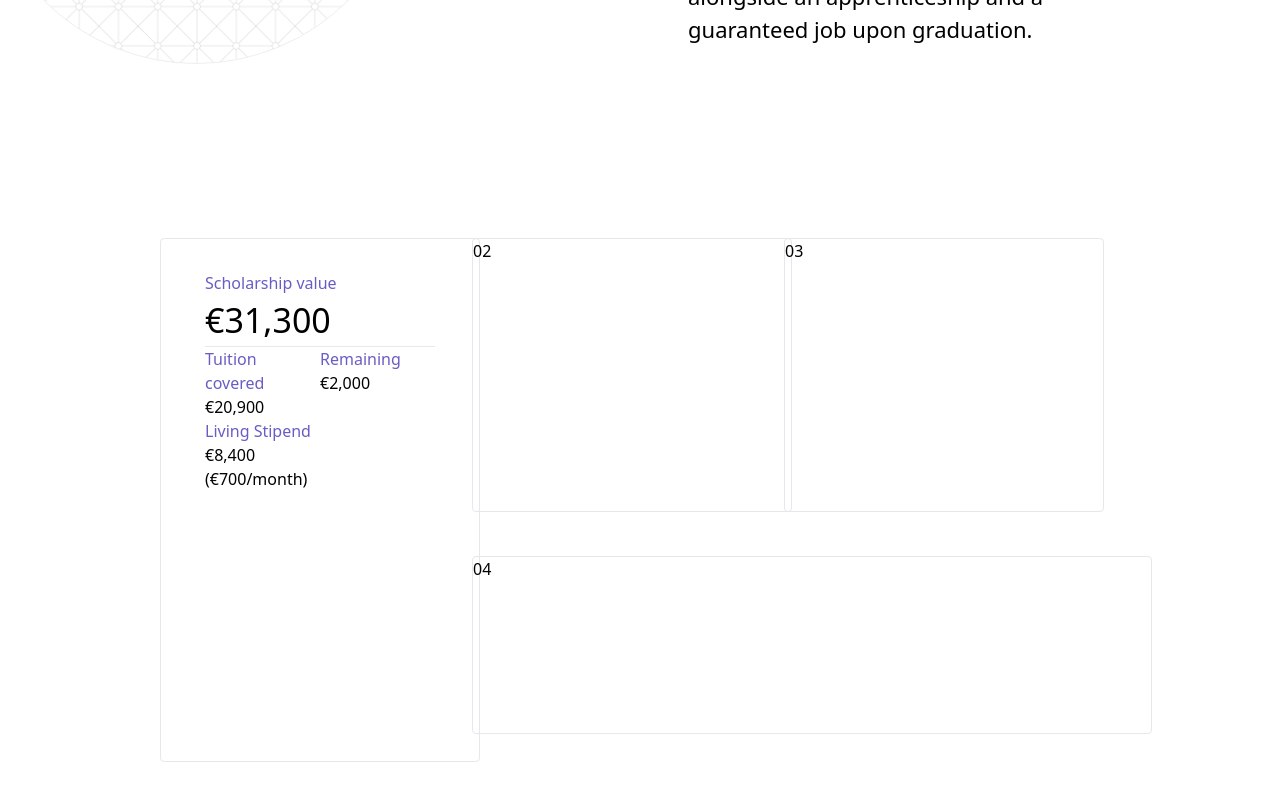
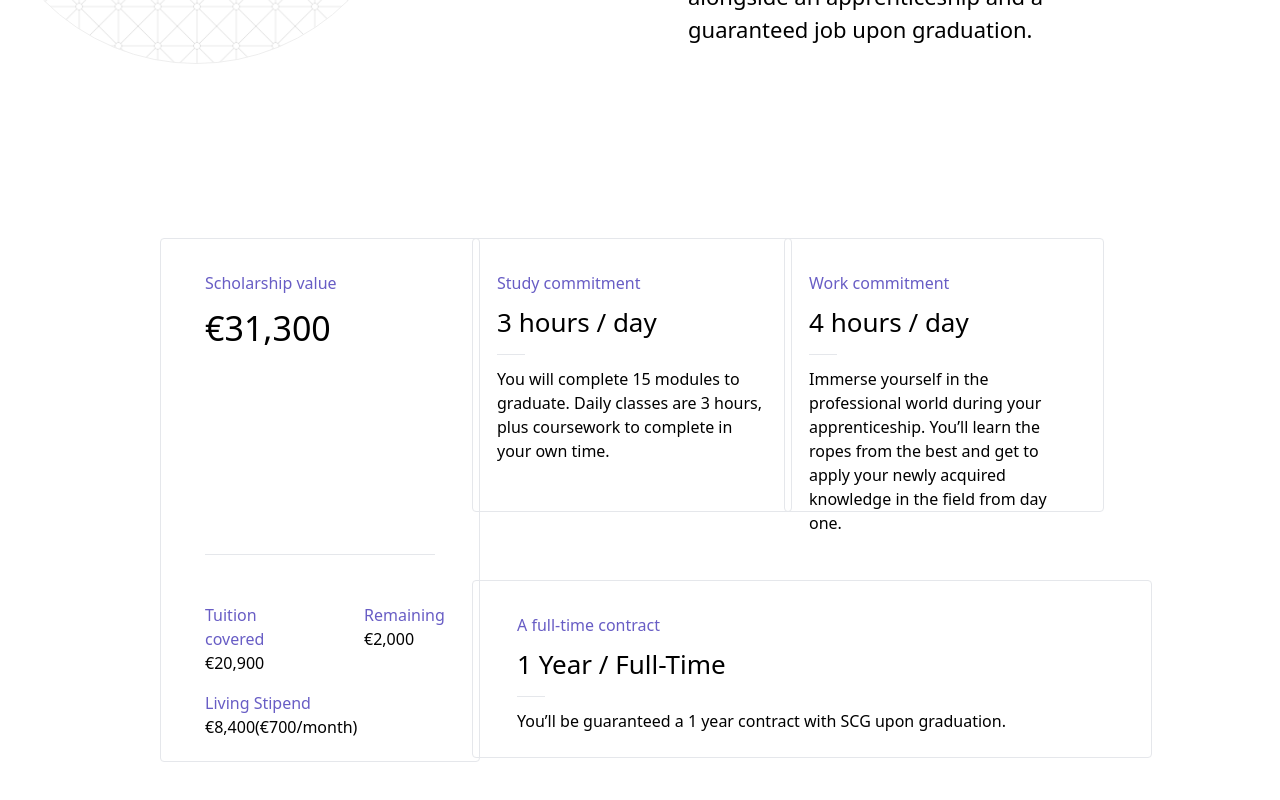
Before and after one commit to thatgirldorian/hs-fe-challenge, a React (Create React App) app: page / in a window 1280 px wide. Shown: the part 1300-2100 px from the top of the page. Built offline with nearby package versions, Linux system fonts and the light colour scheme.

Commit message:
Added content to scholarship section

```diff
--- a/src/ScholarshipDetails.jsx
+++ b/src/ScholarshipDetails.jsx
@@ -3,41 +3,69 @@ import React from "react";
 export function ScholarshipDetails() {
   return (
     <>
-      <div className="my-[76px] grid grid-cols-3 mx-40 gap-4 pr-[40px]">
+      <div className="my-[48px] grid grid-cols-3 mx-40 gap-4 pr-[40px]">
         <div class="px-[44px] py-[32px] row-span-2 border-[1px] border-color[#DADADA] rounded-[4px] w-[320px] h-[524px]">
-          <p className="text-[16px] text-[color:var(--primary-color)]">
-            Scholarship value
-          </p>
-          <p className="text-[34px] font-light">€31,300</p>
+          <div className="mb-[200px]">
+            <p className="text-[16px] text-[color:var(--primary-color)] font-medium ">
+              Scholarship value
+            </p>
+            <p className="text-[34px] pt-2 font-light">€31,300</p>
+          </div>
           <hr></hr>
-          <div className="grid grid-cols-2">
-            <div className="">
-              <p className="text-[color:var(--primary-color)]">
+          <div className="grid grid-cols-2 mt-12">
+            <div className=" pb-4">
+              <p className="text-[color:var(--primary-color)] font-medium ">
                 Tuition covered
               </p>
               <p>€20,900</p>
             </div>
-            <div className="">
-              <p className="text-[color:var(--primary-color)]">Remaining</p>
+            <div className="pl-[44px]">
+              <p className="text-[color:var(--primary-color)] font-medium ">
+                Remaining
+              </p>
               <p>€2,000</p>
             </div>
             <div className="">
-              <p className="text-[color:var(--primary-color)]">
+              <p className="text-[color:var(--primary-color)] font-medium">
                 Living Stipend
               </p>
-              <p>€8,400 (€700/month)</p>
+              <p>€8,400(€700/month)</p>
             </div>
           </div>
         </div>
-        <div class="border-[1px] border-color[#DADADA] rounded-[4px] w-[320px] h-[274px]">
-          02
+        <div class=" px-[24px] py-[32px] border-[1px] border-color[#DADADA] rounded-[4px] w-[320px] h-[274px]">
+          <p className="text-[16px] text-[color:var(--primary-color)] font-medium ">
+            Study commitment
+          </p>
+          <p className="text-[26px] font-light pb-3 pt-2">3 hours / day</p>
+          <hr className="w-[28px]"></hr>
+          <p className="pt-3">
+            You will complete 15 modules to graduate. Daily classes are 3 hours,
+            plus coursework to complete in your own time.{" "}
+          </p>
         </div>
-        <div class="border-[1px] border-color[#DADADA] rounded-[4px] w-[320px] h-[274px]">
-          03
+        <div class="px-[24px] py-[32px] border-[1px] border-color[#DADADA] rounded-[4px] w-[320px] h-[274px]">
+          <p className="text-[16px] text-[color:var(--primary-color)] font-medium ">
+            Work commitment
+          </p>
+          <p className="text-[26px] font-light pb-3 pt-2">4 hours / day</p>
+          <hr className="w-[28px]"></hr>
+          <p className="pt-3">
+            Immerse yourself in the professional world during your
+            apprenticeship. You’ll learn the ropes from the best and get to
+            apply your newly acquired knowledge in the field from day one.{" "}
+          </p>
         </div>
-        {/* <div>HI</div> */}
-        <div class="col-start-2 border-[1px] border-color[#DADADA] rounded-[4px] w-[680px] h-[178px]">
-          04
+
+        <div class="px-[44px] py-[32px] col-start-2 border-[1px] border-color[#DADADA] rounded-[4px] mt-12 w-[680px] h-[178px]">
+          <p className="text-[16px] text-[color:var(--primary-color)] font-medium ">
+            A full-time contract
+          </p>
+          <p className="text-[26px] font-light pb-3 pt-2">1 Year / Full-Time</p>
+          <hr className="w-[28px]"></hr>
+          <p className="pt-3">
+            You’ll be guaranteed a 1 year contract with SCG upon graduation.{" "}
+          </p>
         </div>
       </div>
     </>
```
